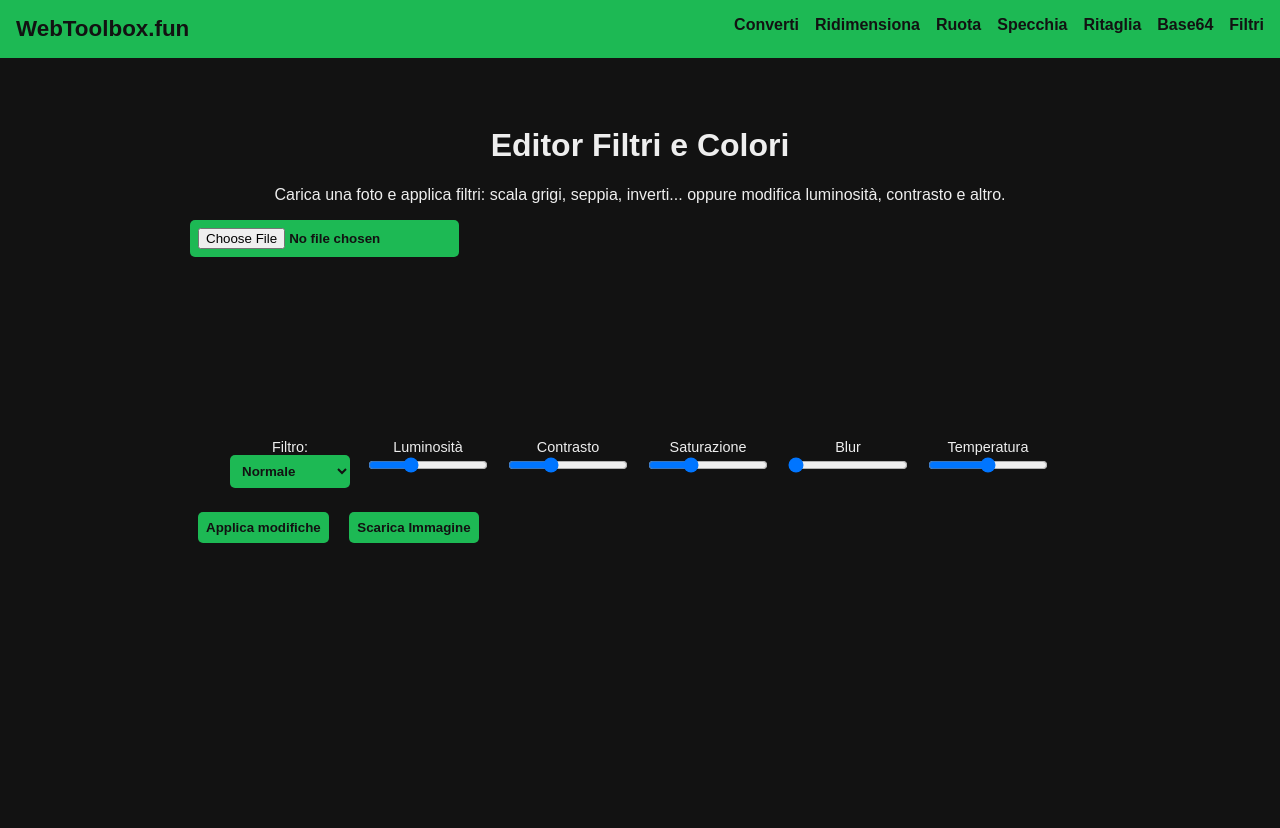
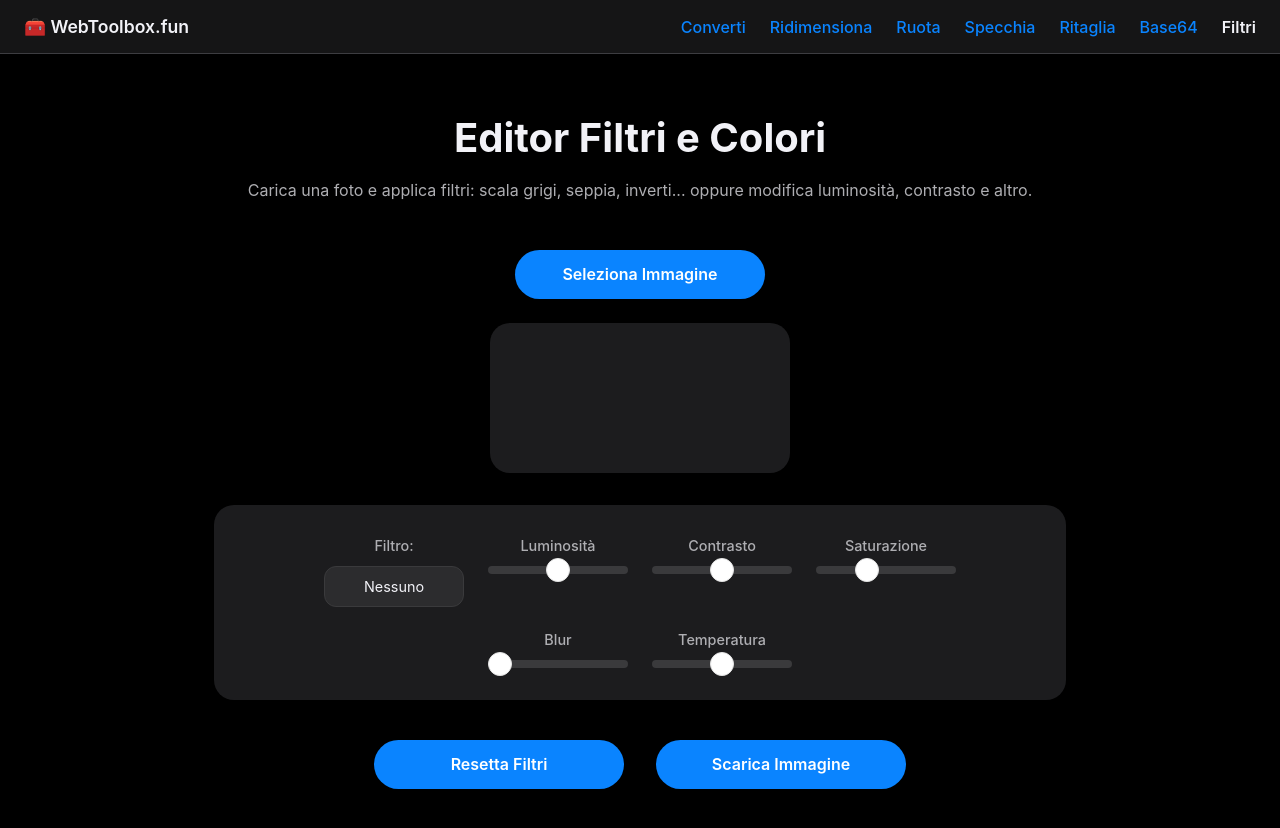
Before and after one commit to SgomberoCatanese/webtoolbox, a plain HTML site: page scala-grigi.html in a window 1280 px wide. Before the commit the page ends 800 px from the top, so only its background shows below. Drawn offline with Linux system fonts and the light colour scheme.

Commit message:
Update scala-grigi.html

```diff
--- a/scala-grigi.html
+++ b/scala-grigi.html
@@ -1,29 +1,245 @@
 <!DOCTYPE html>
 <html lang="it">
 <head>
-  <meta charset="UTF-8" />
-  <meta name="viewport" content="width=device-width, initial-scale=1.0" />
+  <meta charset="UTF-8">
+  <meta name="viewport" content="width=device-width, initial-scale=1.0">
   <title>Editor Filtri Immagini – WebToolbox.fun</title>
   <meta name="description" content="Applica scala di grigi, seppia, inverti e altri filtri. Regola luminosità, contrasto, saturazione, temperatura e scarica l'immagine." />
   <style>
-    body { background: #121212; color: #eee; font-family: sans-serif; margin: 0; }
-    nav { background: #1db954; padding: 1rem; display: flex; justify-content: space-between; flex-wrap: wrap; }
-    nav .logo { font-weight: bold; font-size: 1.4rem; color: #121212; }
-    nav ul { list-style: none; display: flex; gap: 1rem; flex-wrap: wrap; margin: 0; padding: 0; }
-    nav a { text-decoration: none; color: #121212; font-weight: bold; }
-    main { max-width: 900px; margin: 2rem auto; padding: 1rem; }
-    h1, p { text-align: center; }
-    canvas { max-width: 100%; border-radius: 8px; margin: 1rem auto; display: block; }
-    .controls { display: flex; flex-wrap: wrap; gap: 1rem; justify-content: center; margin: 1rem 0; }
-    .controls label { display: flex; flex-direction: column; font-size: 0.9rem; text-align: center; }
-    input[type=range] { width: 120px; }
-    select, input[type=file], button { padding: 0.5rem; border-radius: 5px; border: none; background: #1db954; color: #121212; font-weight: bold; cursor: pointer; }
-    button { margin: 0.5rem; }
+    /*
+      Stile CSS con estetica iOS e logica mobile avanzata
+    */
+
+    /* Reset e Stili Globali */
+    body {
+      background: #000000;
+      color: #F2F2F7;
+      font-family: -apple-system, BlinkMacSystemFont, "Segoe UI", Roboto, Helvetica, Arial, sans-serif;
+      margin: 0; padding: 0;
+      display: flex; flex-direction: column; min-height: 100vh;
+    }
+
+    /* --- Navigazione --- */
+    nav {
+      background: rgba(28, 28, 30, 0.75);
+      backdrop-filter: blur(20px) saturate(180%);
+      -webkit-backdrop-filter: blur(20px) saturate(180%);
+      border-bottom: 0.5px solid rgba(84, 84, 88, 0.65);
+      padding: 1rem 1.5rem;
+      display: flex;
+      justify-content: space-between;
+      align-items: center;
+      position: sticky;
+      top: 0;
+      z-index: 20;
+    }
+
+    nav .logo {
+      font-weight: 600;
+      font-size: 1.1rem;
+      color: #F2F2F7;
+    }
+
+    nav ul {
+      display: flex;
+      gap: 1.5rem;
+      list-style: none;
+      flex-wrap: wrap;
+      margin: 0;
+    }
+
+    nav a {
+      color: #0A84FF;
+      text-decoration: none;
+      font-weight: 500;
+    }
+
+    nav a.active {
+      color: #F2F2F7;
+      font-weight: 600;
+    }
+
+    #mobile-menu-trigger {
+      display: none;
+    }
+
+    /* --- Contenuto Principale --- */
+    main {
+      max-width: 900px;
+      margin: 2rem auto;
+      padding: 0 1.5rem 4rem 1.5rem;
+      width: 100%;
+      box-sizing: border-box;
+      text-align: center;
+    }
+
+    h1 {
+      text-align: center;
+      margin-bottom: 0.5rem;
+      font-size: 2.5rem;
+      font-weight: 700;
+    }
+
+    p {
+      text-align: center;
+      margin-bottom: 2.5rem;
+      color: #AEAEB2;
+      line-height: 1.5;
+    }
+
+    /* --- Elementi UI e Form --- */
+    input[type="file"] {
+      display: none;
+    }
+
+    canvas {
+      max-width: 100%;
+      border-radius: 20px;
+      margin: 1rem auto;
+      display: block;
+      background-color: #1c1c1e;
+    }
+
+    .controls {
+      display: flex;
+      flex-wrap: wrap;
+      gap: 1.5rem;
+      justify-content: center;
+      margin: 2rem 0;
+      padding: 2rem;
+      background-color: #1c1c1e;
+      border-radius: 20px;
+    }
+
+    .controls label {
+      display: flex;
+      flex-direction: column;
+      align-items: center;
+      gap: 0.75rem;
+      font-size: 0.9rem;
+      color: #AEAEB2;
+      font-weight: 500;
+      width: 140px;
+    }
+
+    main select {
+      width: 100%;
+      padding: 0.7rem 1rem;
+      border-radius: 12px;
+      border: 1px solid #3a3a3c;
+      background-color: #2C2C2E;
+      color: #F2F2F7;
+      font-family: inherit;
+      font-size: 0.9rem;
+      box-sizing: border-box;
+      -webkit-appearance: none;
+      appearance: none;
+      text-align: center;
+    }
+
+    main button {
+      background: #0A84FF;
+      border: none;
+      color: #FFFFFF;
+      padding: 0.9rem 1.5rem;
+      border-radius: 50px;
+      font-weight: 600;
+      cursor: pointer;
+      width: 100%;
+      max-width: 250px;
+      font-size: 1rem;
+      font-family: inherit;
+      transition: all 0.2s ease-in-out;
+      margin: 0.5rem;
+    }
+
+    main button:hover {
+      transform: scale(1.05);
+      filter: brightness(1.1);
+    }
+
+    /* Stile per gli slider (input range) */
+    input[type=range] {
+      -webkit-appearance: none;
+      appearance: none;
+      width: 100%;
+      height: 8px;
+      background: #3a3a3c;
+      border-radius: 5px;
+      outline: none;
+      margin: 0;
+    }
+    input[type=range]::-webkit-slider-thumb {
+      -webkit-appearance: none;
+      appearance: none;
+      width: 24px;
+      height: 24px;
+      background: #fff;
+      cursor: pointer;
+      border-radius: 50%;
+      border: 1px solid #e5e5e5;
+    }
+    input[type=range]::-moz-range-thumb {
+      width: 24px;
+      height: 24px;
+      background: #fff;
+      cursor: pointer;
+      border-radius: 50%;
+      border: 1px solid #e5e5e5;
+    }
+
+    /* === STILI VERSIONE MOBILE === */
+    @media (max-width: 768px) {
+      nav ul {
+        display: none;
+        position: absolute;
+        top: 65px;
+        right: 1.5rem;
+        width: 250px;
+        background: rgba(44, 44, 46, 0.9);
+        backdrop-filter: blur(24px) saturate(180%);
+        -webkit-backdrop-filter: blur(24px) saturate(180%);
+        border-radius: 14px;
+        border: 1px solid rgba(84, 84, 88, 0.65);
+        box-shadow: 0 8px 32px 0 rgba(0, 0, 0, 0.37);
+        padding: 0.5rem 0;
+        flex-direction: column;
+        gap: 0;
+        z-index: 100;
+      }
+
+      nav ul.mobile-menu-active { display: flex; }
+
+      nav ul li { width: 100%; }
+      nav ul li a {
+        display: block;
+        padding: 0.9rem 1.25rem;
+        color: #F2F2F7;
+        font-weight: 400;
+        border-bottom: 0.5px solid rgba(84, 84, 88, 0.65);
+      }
+      nav ul li:last-child a { border-bottom: none; }
+      nav ul li a.active { background-color: #0A84FF; color: #FFFFFF; }
+
+      #mobile-menu-trigger {
+        display: block;
+        background: none;
+        border: none;
+        padding: 0.5rem;
+        cursor: pointer;
+      }
+      #mobile-menu-trigger svg { width: 24px; height: 24px; fill: #0A84FF; }
+
+      h1 { font-size: 2rem; }
+      main { padding: 0 1rem 4rem 1rem; }
+      .controls { padding: 1.5rem 1rem; }
+      .controls label { width: calc(50% - 1rem); }
+    }
   </style>
 </head>
 <body>
   <nav>
-    <div class="logo">WebToolbox.fun</div>
+    <div class="logo">🧰 WebToolbox.fun</div>
     <ul>
       <li><a href="index.html">Converti</a></li>
       <li><a href="ridimensiona.html">Ridimensiona</a></li>
@@ -33,31 +249,37 @@
       <li><a href="base64.html">Base64</a></li>
       <li><a href="scala-grigi.html" class="active">Filtri</a></li>
     </ul>
+    <button id="mobile-menu-trigger" aria-label="Apri menu">
+        <svg viewBox="0 0 100 80" width="40" height="40">
+          <circle cx="50" cy="10" r="8"/><circle cx="50" cy="40" r="8"/><circle cx="50" cy="70" r="8"/>
+        </svg>
+    </button>
   </nav>
 
   <main>
     <h1>Editor Filtri e Colori</h1>
     <p>Carica una foto e applica filtri: scala grigi, seppia, inverti... oppure modifica luminosità, contrasto e altro.</p>
 
+    <button onclick="document.getElementById('upload').click()" type="button">Seleziona Immagine</button>
     <input type="file" accept="image/*" id="upload" />
+
     <canvas id="canvas"></canvas>
 
     <div class="controls">
       <label>Filtro:
         <select id="filterSelect">
-          <option value="brightness(100.1%)">Normale</option>
           <option value="none">Nessuno</option>
           <option value="grayscale(100%)">Scala Grigi</option>
           <option value="sepia(100%)">Seppia</option>
           <option value="invert(100%)">Inverti</option>
-          <option value="saturate(200%)">Saturazione+</option>
+          <option value="hue-rotate(90deg)">Rotazione Tonalità</option>
         </select>
       </label>
       <label>Luminosità
-        <input type="range" min="50" max="200" value="100" id="brightness" />
+        <input type="range" min="0" max="200" value="100" id="brightness" />
       </label>
       <label>Contrasto
-        <input type="range" min="50" max="200" value="100" id="contrast" />
+        <input type="range" min="0" max="200" value="100" id="contrast" />
       </label>
       <label>Saturazione
         <input type="range" min="0" max="300" value="100" id="saturate" />
@@ -70,8 +292,10 @@
       </label>
     </div>
 
-    <button id="applyBtn">Applica modifiche</button>
+    <div style="display: flex; justify-content: center; gap: 1rem; flex-wrap: wrap;">
+        <button id="resetBtn">Resetta Filtri</button>
         <button id="downloadBtn">Scarica Immagine</button>
+    </div>
   </main>
 
   <script>
@@ -85,19 +309,18 @@
     const blur = document.getElementById('blur');
     const temp = document.getElementById('temp');
     const downloadBtn = document.getElementById('downloadBtn');
-    const applyBtn = document.getElementById('applyBtn');
+    const resetBtn = document.getElementById('resetBtn');
 
     let img = new Image();
-    let originalURL = null;
 
     upload.addEventListener('change', e => {
+      if (!e.target.files.length) return;
       const reader = new FileReader();
       reader.onload = function(event) {
         img.onload = () => {
           canvas.width = img.width;
           canvas.height = img.height;
-          originalURL = event.target.result;
-          applyFilters();
+          resetFilters(); // Applica i filtri di default all'immagine caricata
         };
         img.src = event.target.result;
       };
@@ -105,49 +328,76 @@
     });
 
     function applyFilters() {
-      if (!originalURL) return;
-      const tempImg = new Image();
-      tempImg.onload = () => {
-        ctx.clearRect(0, 0, canvas.width, canvas.height);
-        ctx.filter = `
-          ${filterSelect.value}
+      if (!img.src) return;
+
+      let filterString = `
         brightness(${brightness.value}%)
         contrast(${contrast.value}%)
         saturate(${saturate.value}%)
         blur(${blur.value}px)
+        ${filterSelect.value !== 'none' ? filterSelect.value : ''}
       `;
-        ctx.drawImage(tempImg, 0, 0);
 
+      ctx.filter = filterString.trim();
+      ctx.clearRect(0, 0, canvas.width, canvas.height);
+      ctx.drawImage(img, 0, 0);
+
+      // La manipolazione della temperatura deve avvenire dopo il disegno
       if (parseInt(temp.value) !== 0) {
         const imageData = ctx.getImageData(0, 0, canvas.width, canvas.height);
         const data = imageData.data;
+        const tempValue = parseInt(temp.value);
         for (let i = 0; i < data.length; i += 4) {
-            if (temp.value > 0) data[i] = Math.min(255, data[i] + parseInt(temp.value));      // più rosso
-            if (temp.value < 0) data[i+2] = Math.min(255, data[i+2] + Math.abs(temp.value));  // più blu
+          if (tempValue > 0) data[i] = Math.min(255, data[i] + tempValue * 1.5); // Warm
+          if (tempValue < 0) data[i+2] = Math.min(255, data[i+2] - tempValue * 1.5); // Cool
         }
         ctx.putImageData(imageData, 0, 0);
       }
+    }
 
-        ctx.filter = 'none'; // resetta filtro
-      };
-      tempImg.src = originalURL;
+    function resetFilters() {
+        filterSelect.value = 'none';
+        brightness.value = 100;
+        contrast.value = 100;
+        saturate.value = 100;
+        blur.value = 0;
+        temp.value = 0;
+        applyFilters();
     }
 
     [filterSelect, brightness, contrast, saturate, blur, temp].forEach(input => {
       input.addEventListener('input', applyFilters);
     });
 
-    applyBtn.addEventListener('click', () => {
-      filterSelect.value = 'brightness(100.1%)'; // il "falso filtro" che forza l'applicazione
-      applyFilters();
-    });
+    resetBtn.addEventListener('click', resetFilters);
 
     downloadBtn.addEventListener('click', () => {
+      if (!img.src) {
+        alert("Carica prima un'immagine!");
+        return;
+      }
       const link = document.createElement('a');
-      link.download = 'filtrata.png';
+      link.download = 'immagine-filtrata.png';
       link.href = canvas.toDataURL();
       link.click();
     });
   </script>
+  <script>
+    // --- LOGICA PER MENU MOBILE ---
+    const mobileMenuTrigger = document.getElementById('mobile-menu-trigger');
+    const navUl = document.querySelector('nav ul');
+
+    if (mobileMenuTrigger && navUl) {
+      mobileMenuTrigger.addEventListener('click', (event) => {
+        event.stopPropagation();
+        navUl.classList.toggle('mobile-menu-active');
+      });
+      document.addEventListener('click', (event) => {
+        if (navUl.classList.contains('mobile-menu-active') && !navUl.contains(event.target)) {
+          navUl.classList.remove('mobile-menu-active');
+        }
+      });
+    }
+  </script>
 </body>
 </html>
```
Lines whose indentation alone changed are shown as unchanged.
